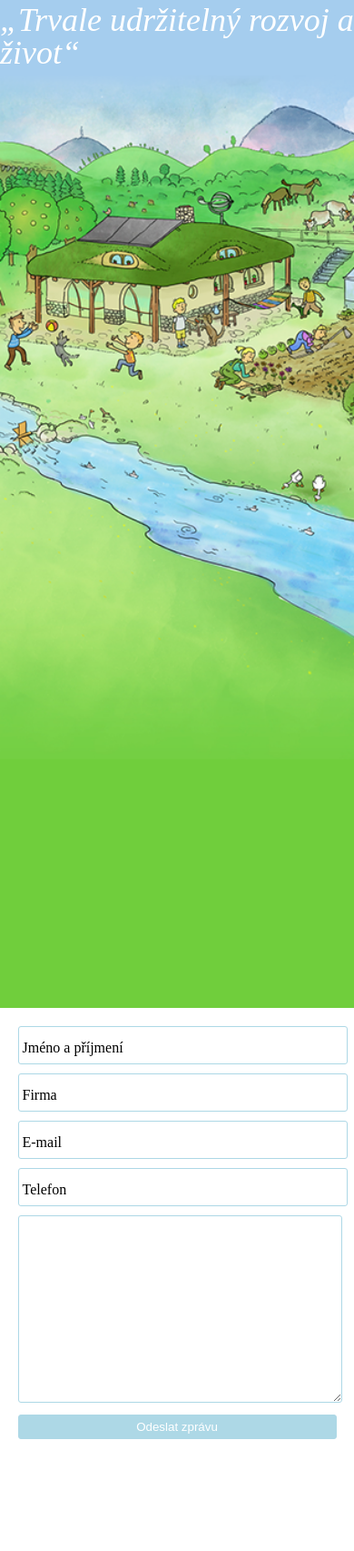
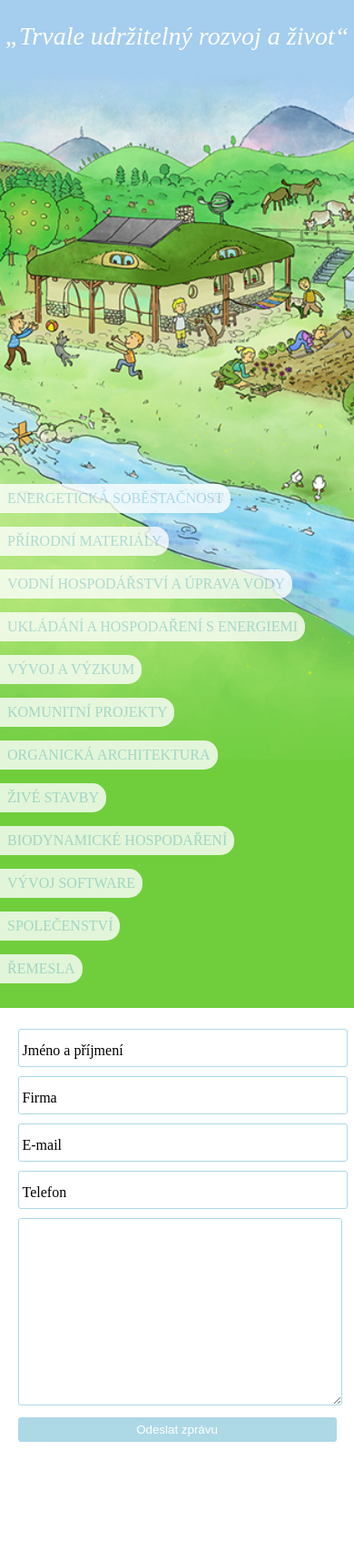
Before and after one commit to martinsvb/biotechnes, a PHP site: page / in a window 390 px wide. Shown: the part 100-1805 px from the top of the page at 91% size. Before the commit the page ends 1682 px from the top, so only its background shows below. Run offline with PHP 8.4, Linux system fonts and the light colour scheme; some libraries are stand-ins or nearby versions.

Commit message:
Responsive info text

```diff
--- a/css/responsive.css
+++ b/css/responsive.css
@@ -1,24 +1,12 @@
-/* Desktop */
-@media (min-width: 1025px) {
-    .bioImageDesktop {
-        display: block;
-    }
-    .bioImageMobileLandscape,
-    .bioImageMobilePortrait,
-    .bioImageMobileBigPortrait {
-        display: none;
-    }
-}
-
 /* Tablets (portrait) */
 @media (min-width: 768px) and (max-width: 1024px) {
-    .bioImageMobileBigPortrait {
-        display: block;
+    .bioInfoTextWrapper {
+        bottom: 40px;
     }
-    .bioImageDesktop,
-    .bioImageMobileLandscape,
-    .bioImageMobilePortrait {
-        display: none;
+    .bioInfoText {
+        font-size: 18px;
+        margin-bottom: 20px;
+        padding: 8px;
     }
     .inputWrapper {
         width: 90%;
@@ -27,37 +15,52 @@
 
 /* Tablets (landscape) */
 @media (min-width: 768px) and (max-width: 1024px) and (orientation: landscape) {
-    .bioImageMobileLandscape {
-        display: block;
+    .bioInfoTextWrapper {
+        bottom: 30px;
     }
-    .bioImageDesktop,
-    .bioImageMobilePortrait,
-    .bioImageMobileBigPortrait {
-        display: none;
+    .bioInfoText {
+        font-size: 18px;
+        margin-bottom: 20px;
+        padding: 8px;
     }
 }
 
 /*  Tablets, Mobiles (Landscape) */
 @media (min-width: 481px) and (max-width: 767px) {
-    .bioImageMobileLandscape {
-        display: block;
+    .bioInfoTextWrapper {
+        bottom: 10px;
     }
-    .bioImageDesktop,
-    .bioImageMobilePortrait,
-    .bioImageMobileBigPortrait {
-        display: none;
+    .bioInfoText {
+        font-size: 14px;
+        margin-bottom: 10px;
+        padding: 6px;
     }
 }
 
 /* Mobiles (Portrait) */
 @media (min-width: 320px) and (max-width: 480px) {
-    .bioImageMobilePortrait {
-        display: block;
+    .bioPageHeaderText {
+        font-size: 28px;
     }
-    .bioImageDesktop,
-    .bioImageMobileLandscape,
-    .bioImageMobileBigPortrait {
-        display: none;
+    .bioInfoTextWrapper {
+        flex-direction: column;
+        bottom: 15px;
+    }
+    .bioInfoTextRightGroup {
+        text-align: left;
+    }
+    .bioInfoTextRight {
+        border-top-left-radius: 0;
+        border-bottom-left-radius: 0;
+        border-top-right-radius: 15px;
+        border-bottom-right-radius: 15px;
+        padding-right: 15px;
+        padding-left: 50px;
+    }
+    .bioInfoText {
+        font-size: 16px;
+        margin-bottom: 15px;
+        padding: 8px;
     }
     .inputWrapper {
         width: 90%;
--- a/css/styles.css
+++ b/css/styles.css
@@ -70,6 +70,10 @@ table {
     margin-right: 25px;
 }
 
+.imageWrapper {
+    position: relative;
+}
+
 .bioPageHeaderWrapper {
     height: 80px;
     display: flex;
@@ -89,11 +93,43 @@ table {
     width: 100%;
 }
 
-.bioImageDesktop,
-.bioImageMobileLandscape,
-.bioImageMobilePortrait,
-.bioImageMobileBigPortrait {
-    display: none;
+.bioInfoTextWrapper {
+    position: absolute;
+    bottom: 160px;
+    background: transparent;
+    display: flex;
+    flex-direction: row;
+    justify-content: space-between;
+    width: 100%;
+}
+
+.bioInfoText {
+    color: var(--main-color);
+    background: var(--main-text-color);
+    opacity: .8;
+    font-size: 20px;
+    margin-bottom: 32px;
+    padding: 10px;
+    text-transform: uppercase;
+    display: inline-block;
+}
+
+.bioInfoTextRightGroup {
+    text-align: right;
+}
+
+.bioInfoTextRight {
+    border-top-left-radius: 15px;
+    border-bottom-left-radius: 15px;
+    padding-left: 15px;
+    padding-right: 50px;
+}
+
+.bioInfoTextLeft {
+    border-top-right-radius: 15px;
+    border-bottom-right-radius: 15px;
+    padding-right: 15px;
+    padding-left: 50px;
 }
 
 .contactForm {
@@ -155,12 +191,6 @@ table {
     height: 600px;
 }
 
-.sendBtnWrapper {
-    display: flex;
-    justify-content: space-around;
-    align-items: center;
-}
-
 .sendBtn {
     padding: 5px 10px;
     cursor: pointer;
--- a/index.html
+++ b/index.html
@@ -22,14 +22,35 @@
     <p class="contactFormLink" onclick="scrollToContactForm()">Kontaktní formulář</p>
   </div>
 
-  <div class="image">
+  <div class="imageWrapper">
     <div class="bioPageHeaderWrapper">
       <h1 class="bioPageHeaderText">„Trvale udržitelný rozvoj a život“</h1>
     </div>
-    <img src="img/desktop_image.png" alt="BioTechnes logo" class="bioImage bioImageDesktop" />
-    <img src="img/mobile_landscape_image.png" alt="BioTechnes logo" class="bioImage bioImageMobileLandscape" />
-    <img src="img/mobile_portrait_image.png" alt="BioTechnes logo" class="bioImage bioImageMobilePortrait" />
-    <img src="img/mobile_big_portrait_image.png" alt="BioTechnes logo" class="bioImage bioImageMobileBigPortrait" />
+    <picture>
+      <source media="(min-width: 320px) and (max-width: 480px)" srcset="img/mobile_portrait_image.png" />
+      <source media="(min-width: 481px) and (max-width: 767px)" srcset="img/mobile_landscape_image.png" />
+      <source media="(min-width: 768px) and (max-width: 1024px)" srcset="img/mobile_big_portrait_image.png" />
+      <source media="(min-width: 768px) and (max-width: 1024px) and (orientation: landscape)" srcset="img/mobile_landscape_image.png" />
+      <img src="img/desktop_image.png" alt="BioTechnes logo" class="bioImage" />
+    </picture>
+    <div class="bioInfoTextWrapper">
+      <div>
+        <p class="bioInfoText bioInfoTextLeft">Energetická soběstačnost</p><br />
+        <p class="bioInfoText bioInfoTextLeft">Přírodní materiály</p><br />
+        <p class="bioInfoText bioInfoTextLeft">Vodní hospodářství a úprava vody</p><br />
+        <p class="bioInfoText bioInfoTextLeft">Ukládání a hospodaření s energiemi</p><br />
+        <p class="bioInfoText bioInfoTextLeft">Vývoj a výzkum</p><br />
+        <p class="bioInfoText bioInfoTextLeft">Komunitní projekty</p><br />
+      </div>
+      <div class="bioInfoTextRightGroup">
+        <p class="bioInfoText bioInfoTextRight">Organická architektura</p><br />
+        <p class="bioInfoText bioInfoTextRight">Živé stavby</p><br />
+        <p class="bioInfoText bioInfoTextRight">Biodynamické hospodaření</p><br />
+        <p class="bioInfoText bioInfoTextRight">Vývoj software</p><br />
+        <p class="bioInfoText bioInfoTextRight">Společenství</p><br />
+        <p class="bioInfoText bioInfoTextRight">Řemesla</p><br />
+      </div>
+    </div>
   </div>
 
   <div id="content" class="content">
@@ -56,7 +77,7 @@
         <textarea id="message" name="message" class="textArea" onkeyup="inputChanged"></textarea>
         <span class="inputError hide" id="error-message">Zpráva je povinná položka.</span>
       </div>
-      <div class="inputWrapper sendBtnWrapper">
+      <div class="inputWrapper">
         <button class="sendBtn" id="submit" onclick="submitForm()" disabled>Odeslat zprávu</button>
       </div>
       <div class="sendResult hide" id="sendResult">
```
